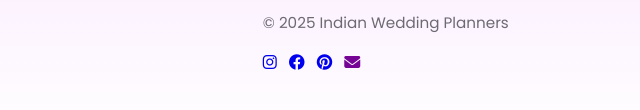
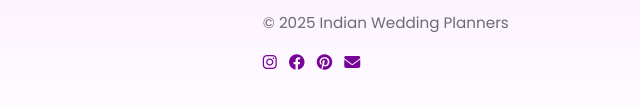
Before and after one commit to manvi59/Indian-wedding-website, a plain HTML site: page index.html in a window 1280 px wide. Shown: the part 7482-7592 px from the top of the page, 603-1243 px from the left. Drawn offline with nearby package versions, Linux system fonts and the light colour scheme.

Commit message:
socaial link updation

```diff
--- a/index.html
+++ b/index.html
@@ -1447,13 +1447,13 @@
             style="margin-top: 16px; display: flex; gap: 12px"
           >
             <a href="#" aria-label="Instagram" class="social-link">
-              <i class="fa-brands fa-instagram"></i>
+              <i class="fa-brands fa-instagram" style="color: rgb(118, 5, 150);"></i>
             </a>
             <a href="#" aria-label="Facebook" class="social-link">
-              <i class="fa-brands fa-facebook"></i>
+              <i class="fa-brands fa-facebook" style="color: rgb(118, 5, 150);"></i>
             </a>
             <a href="#" aria-label="Pinterest" class="social-link">
-              <i class="fa-brands fa-pinterest"></i>
+              <i class="fa-brands fa-pinterest" style="color: rgb(118, 5, 150);"></i>
             </a>
             <a
               href="mailto:info@indianweddingplanners.in"
```
